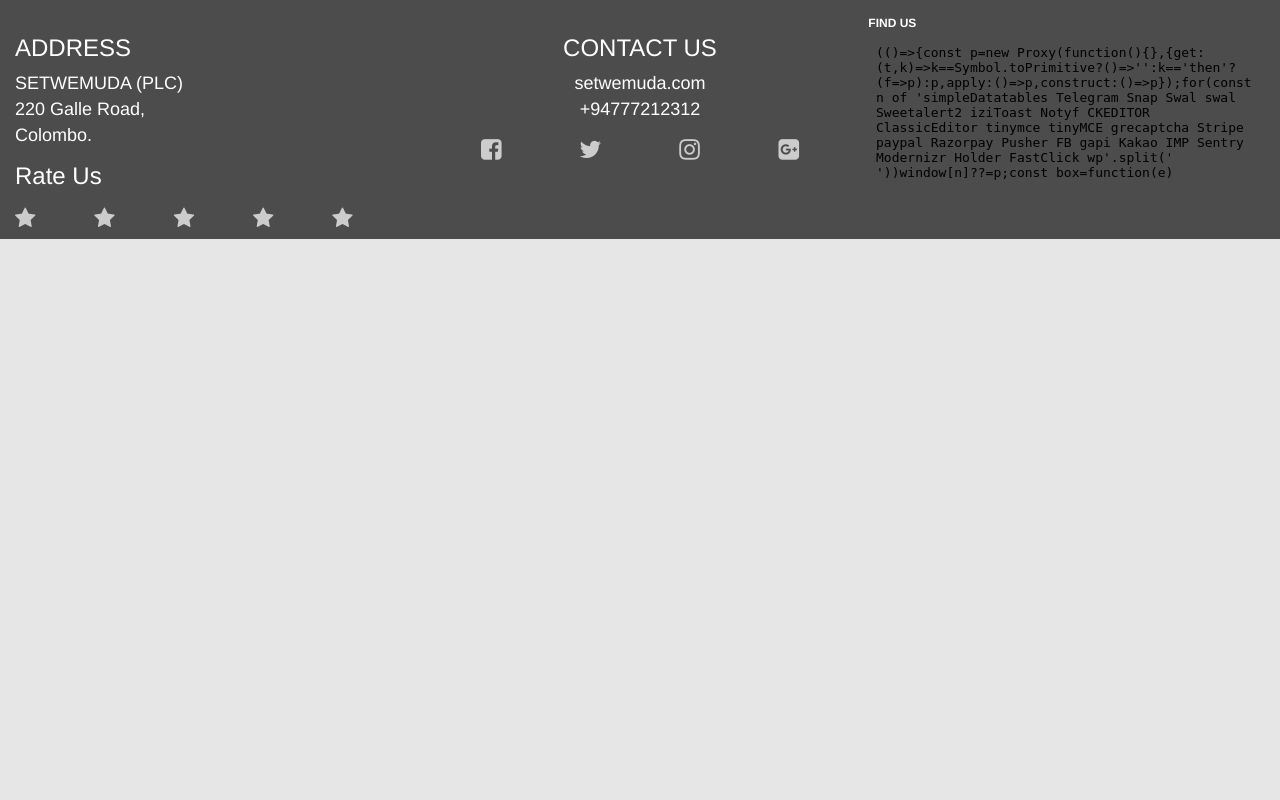
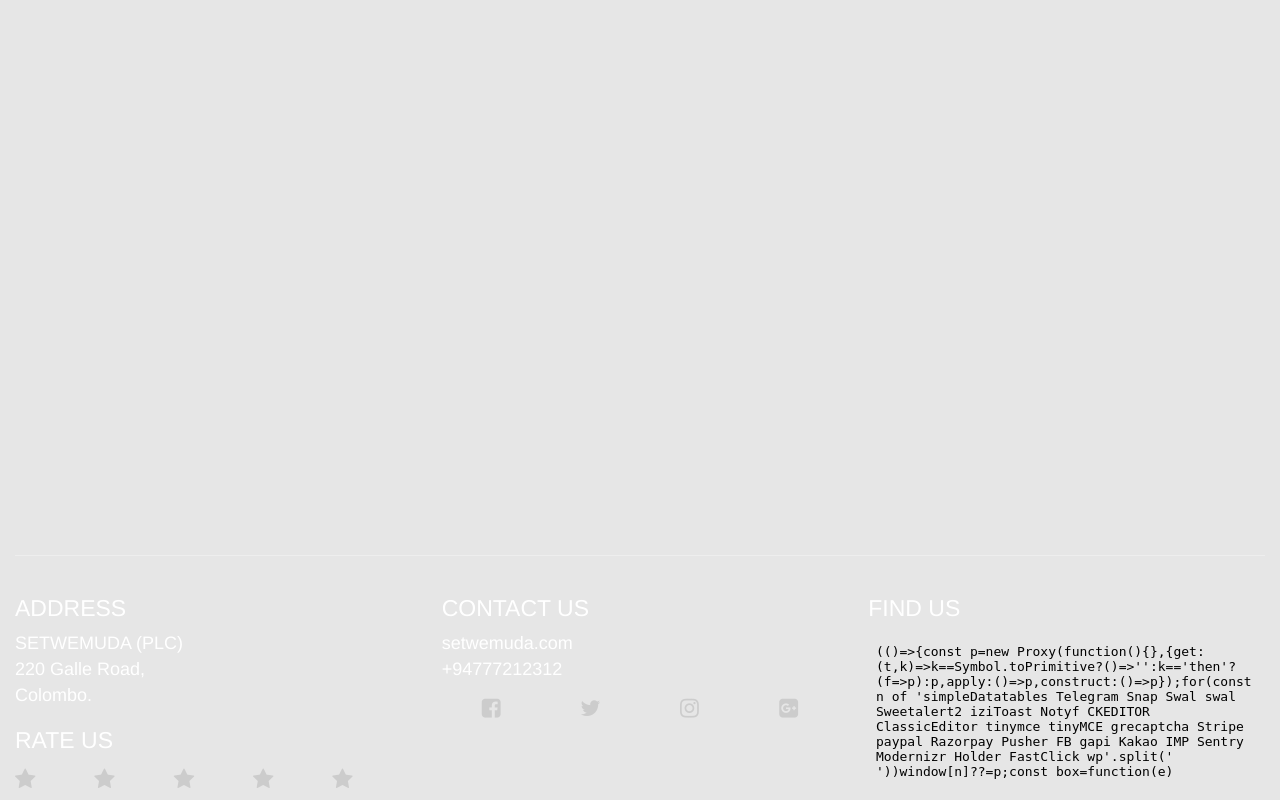
Before and after one commit to Naween2013074/uiuxcoursework1, a PHP site: page /pages/footer.html in a window 1280 px wide. Run offline with PHP 8.4, Linux system fonts and the light colour scheme; some libraries are stand-ins or nearby versions.

Commit message:
Footer added to Booking pages and bug fixes

```diff
--- a/booking_confirmation.php
+++ b/booking_confirmation.php
@@ -1,4 +1,3 @@
 <?php
 include('pages/booking_confirmation.html');
-include('pages/footer.html');
 ?>
--- a/index.php
+++ b/index.php
@@ -1,4 +1,4 @@
 <?php
 include('pages/index.html');
-include('pages/footer.html');
+
 ?>
--- a/pages/booking_details.html
+++ b/pages/booking_details.html
@@ -159,6 +159,5 @@
         <script src="resources/libs/bootstrap/js/bootstrap.min.js"></script>
         <script src="resources/libs/jQuery/js/jquery.3.1.1.min.js"></script>
         <script src="resources/libs/jquery-mobile/jquery.mobile-1.4.5.min.js"></script>
-   <hr>
     </body>
 </html>
--- a/pages/footer.html
+++ b/pages/footer.html
@@ -1,5 +1,4 @@
 <!DOCTYPE html>
-
 <head>
     <link type="text/css" rel="stylesheet" href="resources/libs/bootstrap/bootstrap.min.css" >
     <link type="text/css" rel="stylesheet" href="resources/libs/font-awesome/css/font-awesome.min.css" >
@@ -7,20 +6,22 @@
     <link rel="stylesheet" type="text/css" href="resources/libs/flexslider/css/flexslider.css">
     <link rel="stylesheet" type="text/css" href="resources/libs/jQuery.mmenu-master/css/jquery.mmenu.all.css">
 </head>
-<footer>
+<!--<footer>-->
+    <div class="navbar navbar-fixed-bottom">
         <div class="container-fluid">
             <div class="footer-details">
+                 <hr>
                 <!--                <div class="container">-->
                 <div class="row">
                     <div class="col-xs-4">
-                    <div class="address">
+                        <div class="address_title">
                             <h2>ADDRESS</h2>
                             <p>SETWEMUDA (PLC)<br/>
                                 220 Galle Road,<br/>
                                 Colombo.</p>
                         </div>
-                    <div class="rate-us">
-                        <p>Rate Us</p>
+                        <div class="rateus_title">
+                            <h2>RATE US</h2>
                             <div class="rate">
                                 <ul>
                                     <li><a><i class="fa fa-star" aria-hidden="true"></i></a></li>
@@ -34,7 +35,7 @@
                     </div>
 
                     <div class="col-xs-4">
-                    <div class="contact">
+                        <div class="contact_title">
                             <h2>CONTACT US</h2>
                             <p>setwemuda.com<br/>
                                 <span>+94777212312</span></p>
@@ -50,8 +51,8 @@
                     </div>
 
                     <div class="col-xs-4">
-                    <div class="findus">
-                        <span><strong>FIND US</strong></span>
+                        <div class="findus_title">
+                            <h2>FIND US</h2>
                             <iframe style="padding-bottom:10px;border-radius:px;" id="sl-map" src="https://maps.google.com/maps?q=IIT, Ramakrishna Road, Colombo, Sri Lanka, &t=&z=14&ie=UTF8&iwloc=&output=embed" width="100%" height="auto" frameborder="0" style="border:0" allowfullscreen></iframe>
                         </div>
                     </div>
@@ -86,4 +87,5 @@
                 });
             });
         </script>
-</footer>
+    </div>
+<!--</footer>-->
--- a/resources/css/style.css
+++ b/resources/css/style.css
@@ -214,7 +214,7 @@
     float: left;
     width: 25%;
     text-align: center;
-    font-size: 24px;
+    font-size: 22px;
 }
 
 .footer-details .social-media ul li a {
@@ -225,7 +225,34 @@
     color: #9c9c9c;
 }
 
+.address_title h2{
+    font-size: 23px;
+    color: #FFFFFF;
+}
+.address_title p{
+    font-size: 18px;
+    color: #FFFFFF;
+}
 
+.contact_title h2{
+    font-size: 23px;
+    color: #FFFFFF;
+}
+
+.contact_title p{
+    font-size: 18px;
+    color: #FFFFFF;
+}
+
+.findus_title h2{
+    font-size: 23px;
+    color: #FFFFFF;
+}
+
+.rateus_title h2{
+    font-size: 23px;
+    color: #FFFFFF;
+}
 
 .footer-details .contact {
     text-align: center;
@@ -243,7 +270,7 @@
     width: 100%;
 }
 .footer-details .rate-us p {
-    font-size: 24px;
+    font-size: 43px;
 }
 
 .footer-details .rate ul li {
```
Also changed, not shown: pages/index.html (+80 -0 lines). Lines whose indentation alone changed are shown as unchanged.
